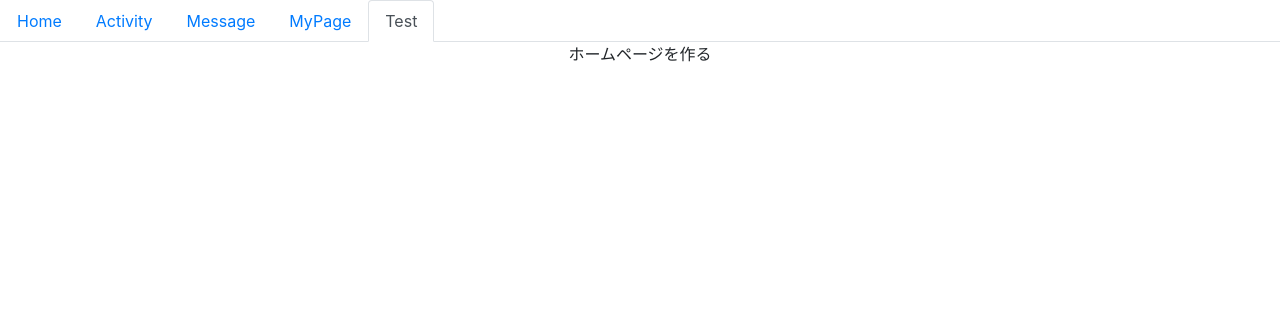
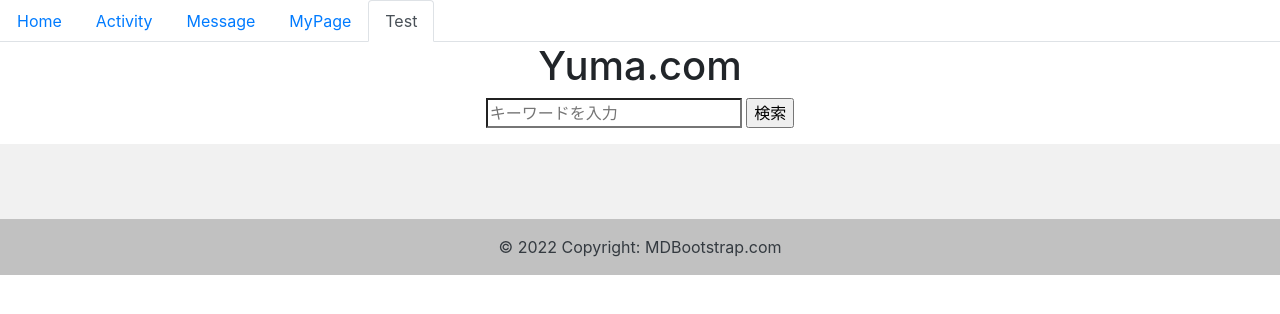
Before and after one commit to bignrn/myweb, a plain HTML site: page Home.html in a window 1280 px wide. Drawn offline with nearby package versions, Linux system fonts and the light colour scheme.

Commit message:
フィルタリングhtml

```diff
--- a/Home.html
+++ b/Home.html
@@ -13,6 +13,9 @@
     <script src="https://ajax.googleapis.com/ajax/libs/jquery/1.11.3/jquery.min.js"></script>
     <!-- BootstrapのJS読み込み -->
     <script src="js/bootstrap.min.js"></script>
+
+    <!--javascript-->
+    <script type="text/javascript" src="js/lie/lie.js"></script>
 
 </head>
 
@@ -36,8 +39,61 @@
             </li>
         </ul>
     </header>
+    <main>
+        <div class="text-center">
 
-    <p class="text-center" aria-hidden="true">ホームページを作る</p>
+
+            <!--ここに画像を表示したい-->
+
+
+            <h1>Yuma.com</h1>
+
+            <!--エロWordを検索したらババが表示される ver.1-->
+
+            <input type="search" name="search" placeholder="キーワードを入力">
+            <input type="submit" name="submit" value="検索" onclick="submit()" />
+
+        </div>
+    </main>
+    <footer class="text-center text-white mt-3" style="background-color: #f1f1f1;">
+        <!-- Grid container -->
+        <div class="container pt-4">
+            <!-- Section: Social media -->
+            <section class="mb-4">
+                <!-- Facebook -->
+                <a class="btn btn-link btn-floating btn-lg text-dark m-1" href="#!" role="button"
+                    data-mdb-ripple-color="dark"><i class="fab fa-facebook-f"></i></a>
+
+                <!-- Twitter -->
+                <a class="btn btn-link btn-floating btn-lg text-dark m-1" href="#!" role="button"
+                    data-mdb-ripple-color="dark"><i class="fab fa-twitter"></i></a>
+
+                <!-- Google -->
+                <a class="btn btn-link btn-floating btn-lg text-dark m-1" href="#!" role="button"
+                    data-mdb-ripple-color="dark"><i class="fab fa-google"></i></a>
+
+                <!-- Instagram -->
+                <a class="btn btn-link btn-floating btn-lg text-dark m-1" href="#!" role="button"
+                    data-mdb-ripple-color="dark"><i class="fab fa-instagram"></i></a>
+
+                <!-- Linkedin -->
+                <a class="btn btn-link btn-floating btn-lg text-dark m-1" href="#!" role="button"
+                    data-mdb-ripple-color="dark"><i class="fab fa-linkedin"></i></a>
+                <!-- Github -->
+                <a class="btn btn-link btn-floating btn-lg text-dark m-1" href="https://github.com/norarun"
+                    role="button" data-mdb-ripple-color="dark"><i class="fab fa-github"></i></a>
+            </section>
+            <!-- Section: Social media -->
+        </div>
+        <!-- Grid container -->
+
+        <!-- Copyright -->
+        <div class="text-center text-dark p-3" style="background-color: rgba(0, 0, 0, 0.2);">
+            © 2022 Copyright:
+            <a class="text-dark" href="https://mdbootstrap.com/">MDBootstrap.com</a>
+        </div>
+        <!-- Copyright -->
+    </footer>
 </body>
 
 </html>
--- /dev/null
+++ b/js/lie/lie.js
@@ -0,0 +1,9 @@
+function submit() {
+    console.log("hello submit")
+
+    //テキスト
+    const txbox = document.getElementById("search")
+    const keywd = txbox.value
+
+    console.log(" key = " + keywd)
+}
```
